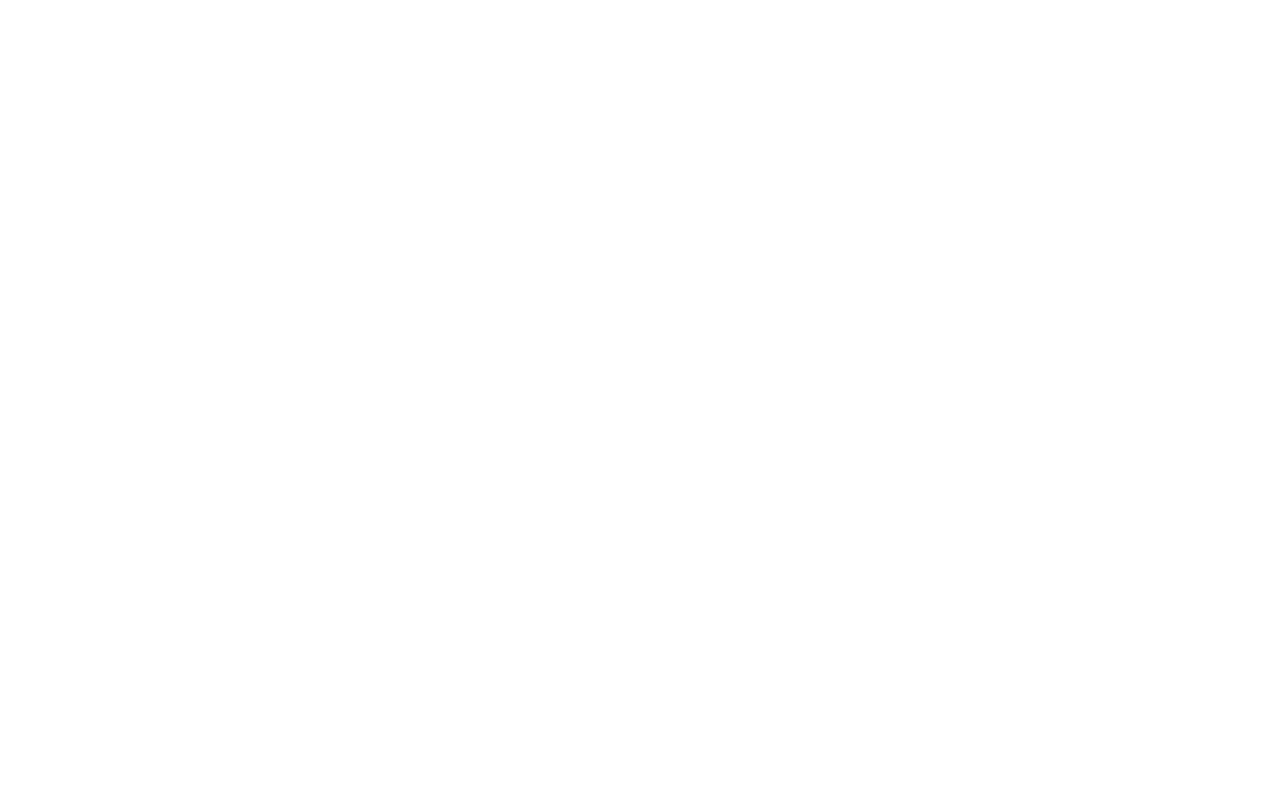
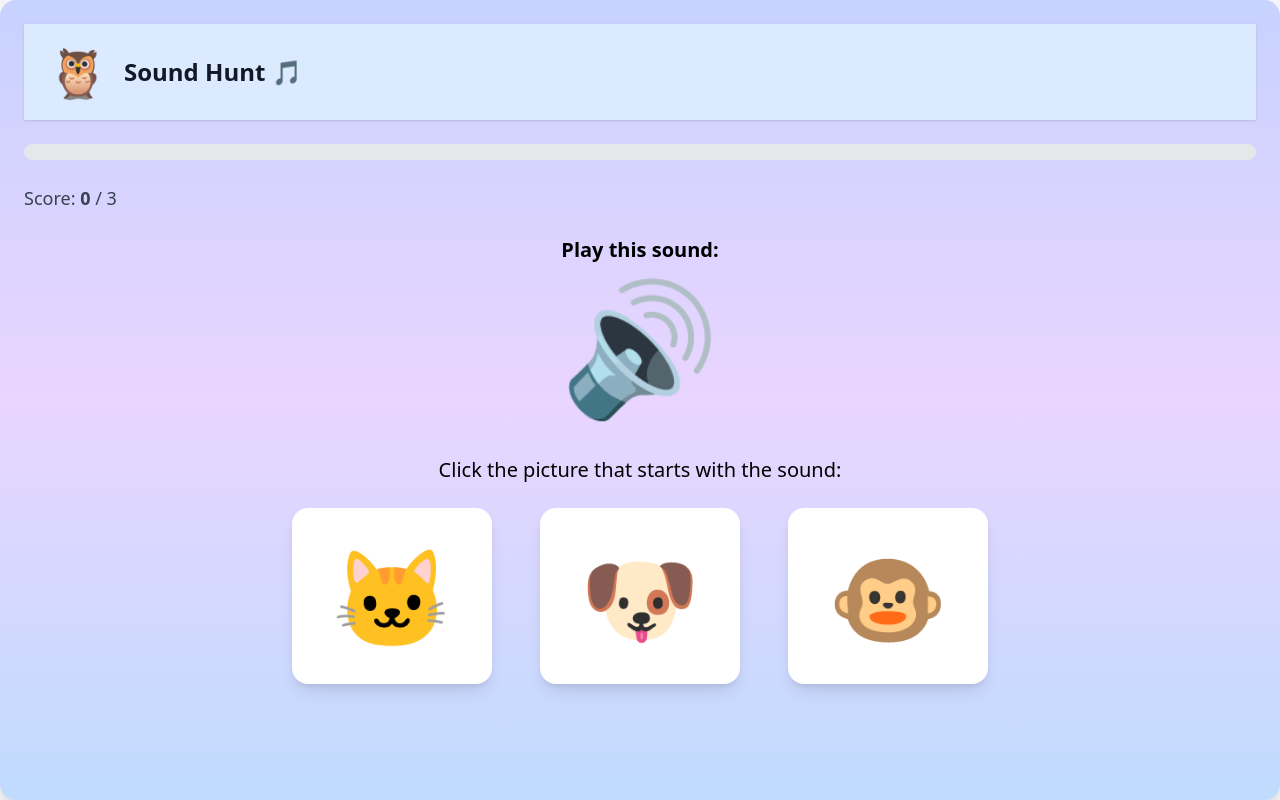
Before and after one commit to yeungeqq/feit_hackathon_2025, a React (Vite) app: page /sound-hunt in a window 1280 px wide. Before the commit this address had no page. Built offline with nearby package versions, Linux system fonts and the light colour scheme.

Commit message:
sound hunt feature

```diff
--- a/src/App.tsx
+++ b/src/App.tsx
@@ -10,6 +10,7 @@
 import ConsentTestEmail from "./pages/ConsentTestEmail";
 import ConsentInterventionEmail from "./pages/ConsentInterventionEmail";
 import StudentDashboard from "./pages/StudentDashboard";
+import SoundHunt from "./pages/SoundHunt";
 
 export default function App() {
   return (
@@ -28,7 +29,8 @@
         <Route path="/behavioural-questionnaire" element={<BehaviouralQuestionnaire />} />
         <Route path="/consent-test-email" element={<ConsentTestEmail />} />
         <Route path="/consent-intervention-email" element={<ConsentInterventionEmail />} />
-        <Route path="/student-dashboard" element={< StudentDashboard />} />
+        <Route path="/student-dashboard" element={<StudentDashboard />} />
+        <Route path="/sound-hunt" element={<SoundHunt />} />
 
       </Routes>
     </Router>
--- /dev/null
+++ b/src/pages/SoundHunt.tsx
@@ -0,0 +1,133 @@
+import React, { useState, useEffect } from "react";
+import { useNavigate } from "react-router-dom";
+
+const SoundHuntGame: React.FC = () => {
+  const rounds = [
+    { sound: "c", correct: "🐱", options: ["🐱", "🐶", "🐵"], word: "Cat" },
+    { sound: "d", correct: "🐶", options: ["🐱", "🐶", "🐵"], word: "Dog" },
+    { sound: "m", correct: "🐵", options: ["🐱", "🐶", "🐵"], word: "Monkey" },
+  ];
+
+  const [roundIndex, setRoundIndex] = useState(0);
+  const [score, setScore] = useState(0);
+  const [message, setMessage] = useState("");
+  const [gameOver, setGameOver] = useState(false);
+
+  const navigate = useNavigate();
+  const current = rounds[roundIndex];
+
+  // 🔊 Speak the letter sound
+  const playSound = () => {
+    const utterance = new SpeechSynthesisUtterance(current.sound);
+    utterance.lang = "en-US";
+    utterance.rate = 0.9;
+    window.speechSynthesis.cancel();
+    window.speechSynthesis.speak(utterance);
+  };
+
+  const handleChoice = (choice: string) => {
+    if (choice === current.correct) {
+      setMessage("✅ Correct!");
+      setScore(score + 1);
+      setTimeout(() => {
+        if (roundIndex < rounds.length - 1) {
+          setRoundIndex(roundIndex + 1);
+          setMessage("");
+        } else {
+          setGameOver(true);
+        }
+      }, 1000);
+    } else {
+      setMessage("❌ Try again!");
+    }
+  };
+
+  const progress = ((roundIndex + (gameOver ? 1 : 0)) / rounds.length) * 100;
+
+  // 🚀 Auto-redirect after Game Over
+  useEffect(() => {
+    if (gameOver) {
+      const timeout = setTimeout(() => {
+        navigate("/student-dashboard"); // redirect to dashboard
+      }, 3000); // wait 3 seconds before redirect
+      return () => clearTimeout(timeout);
+    }
+  }, [gameOver, navigate]);
+
+  return (
+    <div className="flex min-h-screen bg-gray-100">
+      <main className="flex-1">
+        {/* Dashboard container with gradient */}
+        <div className="bg-gradient-to-br from-indigo-200 via-purple-200 to-blue-200 rounded-2xl shadow-lg p-6 h-full">
+
+          {/* Greeting Header - Full Width */}
+          <div className="w-full bg-blue-100 p-6 mb-6 flex items-center justify-between shadow">
+            <div className="flex items-center gap-4">
+              <span className="text-5xl">🦉</span>
+              <h2 className="text-2xl font-bold text-gray-900">
+                Sound Hunt 🎵
+              </h2>
+            </div>
+          </div>
+
+          {/* Progress bar */}
+          <div className="w-full bg-gray-200 rounded-full h-4 mb-6">
+            <div
+              className="bg-green-500 h-4 rounded-full transition-all"
+              style={{ width: `${progress}%` }}
+            ></div>
+          </div>
+
+          {/* Score */}
+          <p className="mb-6 text-gray-700 font-medium text-lg">
+            Score: <span className="font-bold">{score}</span> / {rounds.length}
+          </p>
+
+          {/* Main Game Area */}
+          {!gameOver ? (
+            <div className="flex flex-col items-center justify-center min-h-[50vh]">
+              {/* Audio Button */}
+              <p className="text-xl font-semibold mb-4">Play this sound:</p>
+              <button
+                onClick={playSound}
+                className="text-9xl mb-12 hover:scale-110 transition"
+              >
+                🔊
+              </button>
+
+              {/* Options */}
+              <p className="mb-6 text-xl">Click the picture that starts with the sound:</p>
+              <div className="flex justify-center gap-12 mb-8">
+                {current.options.map((opt) => (
+                  <button
+                    key={opt}
+                    onClick={() => handleChoice(opt)}
+                    className="bg-white rounded-2xl p-10 text-8xl shadow-lg hover:bg-gray-100 transition"
+                  >
+                    {opt}
+                  </button>
+                ))}
+              </div>
+
+              {/* Message */}
+              {message && <p className="mt-6 text-2xl font-bold">{message}</p>}
+            </div>
+          ) : (
+            <>
+              {/* Game Over Screen */}
+                <div className="flex flex-col items-center justify-center min-h-[50vh] text-center">
+                <h3 className="text-3xl font-bold mb-4">🎉 Game Over!</h3>
+                <p className="text-xl mb-4">
+                    Final Score: <span className="font-bold">{score}</span> / {rounds.length}
+                </p>
+                <p className="text-gray-600 text-lg">Redirecting to Dashboard...</p>
+                </div>
+            </>
+          )}
+        </div>
+      </main>
+    </div>
+  );
+};
+
+export default SoundHuntGame;
--- a/src/pages/StudentDashboard.tsx
+++ b/src/pages/StudentDashboard.tsx
@@ -38,9 +38,19 @@
       <h2 className="text-2xl font-bold mb-4 text-gray-800">
         {game.title}
       </h2>
-                <button className="bg-white px-5 py-2 rounded-full font-medium shadow hover:bg-gray-100">
+
+      {game.title === "Sound Hunt" ? (
+        <Link
+          to="/sound-hunt"
+          className="bg-white px-5 py-2 rounded-full font-medium shadow hover:bg-gray-100 transition"
+        >
+          Play!
+        </Link>
+      ) : (
+        <button className="bg-white px-5 py-2 rounded-full font-medium shadow hover:bg-gray-100 transition">
           Play!
         </button>
+      )}
     </div>
   ))}
 </div>
```
Lines whose indentation alone changed are shown as unchanged.
